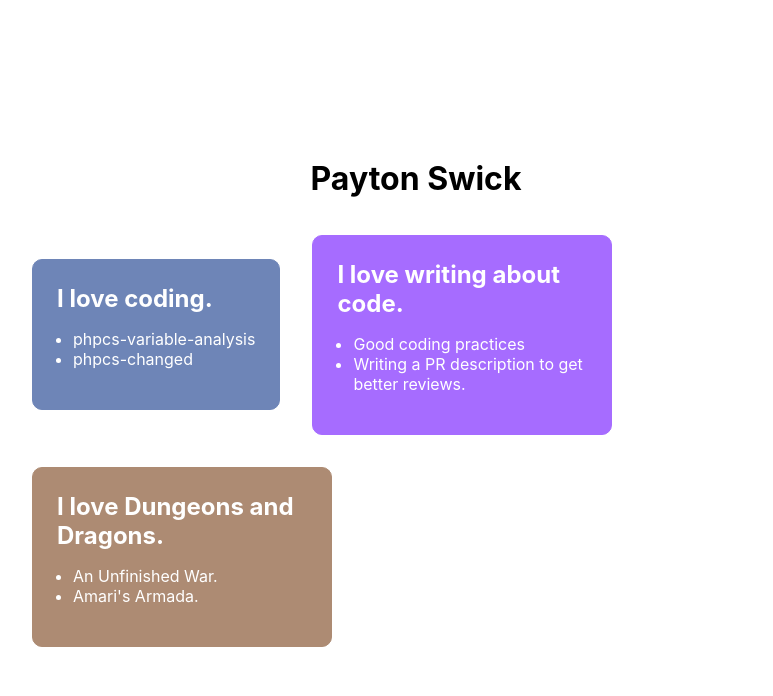
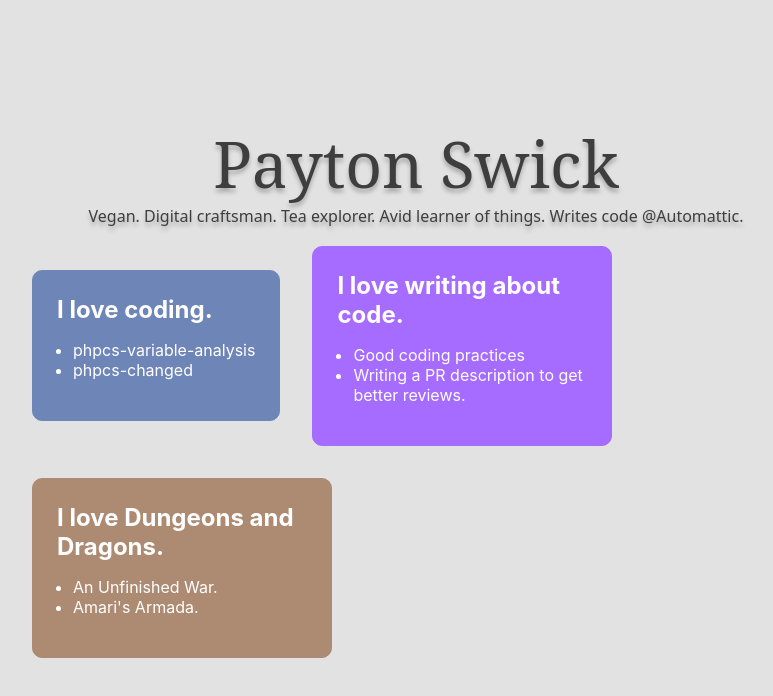
Before and after one commit to sirbrillig/foolorddotcom, a Next.js app: page / in a window 1280 px wide. Shown: the top 696 px of the page, without its empty margins (224-997 px from the left). Built offline with nearby package versions, Linux system fonts and the light colour scheme.

Commit message:
Begin styling design

```diff
--- a/pages/index.tsx
+++ b/pages/index.tsx
@@ -53,7 +53,8 @@ const Home: NextPage = () => {
 			</Head>
 
 			<main className={styles.main}>
-				<h1>Payton Swick</h1>
+				<h1 className={styles.title}>Payton Swick</h1>
+				<div className={styles.subtitle}>Vegan. Digital craftsman. Tea explorer. Avid learner of things. Writes code @Automattic.</div>
 
 				<div className={styles.grid}>
 					<Interest className={styles['interest__code']} title="I love coding." links={codingProjects} />
--- a/styles/Home.module.css
+++ b/styles/Home.module.css
@@ -2,10 +2,22 @@
 	--interest-code-color: #6E85B7;
 	--interest-code-blog-color: #A66CFF;
 	--interest-dnd-blog-color: #AD8B73;
+	--background-color: #E3E2E2;
+	--cloud-color: #FFFFFF;
+	--mountain-color: #EE964B;
+	--control-background: #3E3E3E;
+	--control-highlight: #0698B5;
+	--control-text: #F1F1F1;
+	--title-text: #3E3E3E;
+	--title-shadow: 0px 4px 4px rgba(0, 0, 0, 0.25);
+	--title-font: 'Noto Serif', serif;
+	--body-font: 'Noto Sans', sans-serif;
 }
 
 .container {
 	padding: 0 2rem;
+	background-color: var(--background-color);
+	color: var(--control-text);
 }
 
 .main {
@@ -18,57 +30,25 @@
 	align-items: center;
 }
 
-.footer {
-	display: flex;
-	flex: 1;
-	padding: 2rem 0;
-	border-top: 1px solid #eaeaea;
-	justify-content: center;
-	align-items: center;
+.title {
+	color: var(--title-text);
+	text-shadow: var(--title-shadow);
+	font-family: var(--title-font);
+	font-style: normal;
+	font-weight: 400;
+	font-size: 4em;
+	line-height: 1.2em;
+	margin: 0;
 }
 
-.footer a {
-	display: flex;
-	justify-content: center;
-	align-items: center;
-	flex-grow: 1;
-}
-
-.title a {
-	color: #0070f3;
-	text-decoration: none;
-}
-
-.title a:hover,
-.title a:focus,
-.title a:active {
-	text-decoration: underline;
-}
-
-.title {
-	margin: 0;
-	line-height: 1.15;
-	font-size: 4rem;
-}
-
-.title,
-.description {
-	text-align: center;
-}
-
-.description {
-	margin: 4rem 0;
-	line-height: 1.5;
-	font-size: 1.5rem;
-}
-
-.code {
-	background: #fafafa;
-	border-radius: 5px;
-	padding: 0.75rem;
-	font-size: 1.1rem;
-	font-family: Menlo, Monaco, Lucida Console, Liberation Mono, DejaVu Sans Mono,
-		Bitstream Vera Sans Mono, Courier New, monospace;
+.subtitle {
+	color: var(--title-text);
+	text-shadow: var(--title-shadow);
+	font-family: var(--body-font);
+	font-style: normal;
+	font-weight: 400;
+	font-size: 1em;
+	line-height: 27px;
 }
 
 .grid {
@@ -124,11 +104,6 @@
 	color: #fff;
 }
 
-.logo {
-	height: 1em;
-	margin-left: 0.5rem;
-}
-
 @media (max-width: 600px) {
 	.grid {
 		width: 100%;
@@ -137,14 +112,4 @@
 }
 
 @media (prefers-color-scheme: dark) {
-	.card,
-	.footer {
-		border-color: #222;
-	}
-	.code {
-		background: #111;
-	}
-	.logo img {
-		filter: invert(1);
-	}
 }
```
